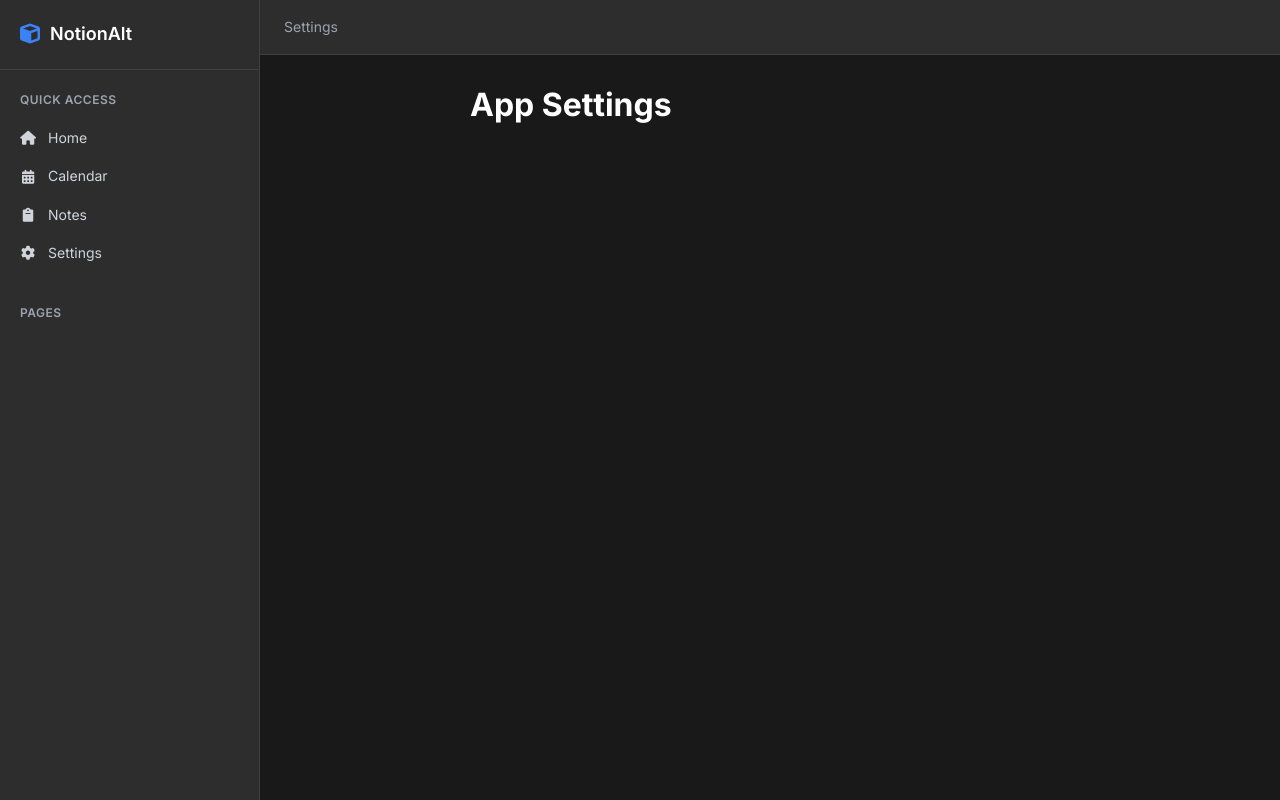
After one commit to PranavVerma-droid/Tasks, a Python web app: template templates/settings.html in a window 1280 px wide. The commit adds this page. Run offline with Jinja, Linux system fonts and the light colour scheme; the template is opened without the code that fills it, so the values that code supplies are empty.

Commit message:
feat(settings): add settings page to manage application configurations

```diff
--- a/templates/base.html
+++ b/templates/base.html
@@ -36,6 +36,10 @@
                     <a href="{{ url_for('notes_view') }}" class="sidebar-item">
                         <i class="fas fa-clipboard"></i>
                         <span>Notes</span>
+                    </a>
+                    <a href="{{ url_for('settings_view') }}" class="sidebar-item">
+                        <i class="fas fa-cog"></i>
+                        <span>Settings</span>
                     </a>
                 </div>
 
--- /dev/null
+++ b/templates/settings.html
@@ -0,0 +1,23 @@
+{% extends "base.html" %}
+
+{% block title %}Settings - Notion Alternative{% endblock %}
+
+{% block breadcrumb %}
+<span>Settings</span>
+{% endblock %}
+
+{% block content %}
+<div class="settings-container" style="max-width: 600px; margin: 0 auto;">
+    <h1 style="margin-bottom: 24px;">App Settings</h1>
+    <table class="settings-table" style="width: 100%; border-collapse: collapse;">
+        <tbody>
+            {% for key, value in settings.items() %}
+            <tr style="border-bottom: 1px solid #333;">
+                <td style="padding: 12px 8px; font-weight: 600; color: #8b5cf6; width: 200px;">{{ key }}</td>
+                <td style="padding: 12px 8px; color: #e0e0e0;">{{ value }}</td>
+            </tr>
+            {% endfor %}
+        </tbody>
+    </table>
+</div>
+{% endblock %}
```
Also changed, not shown: app.py (+15 -1 lines), 2 other files.
